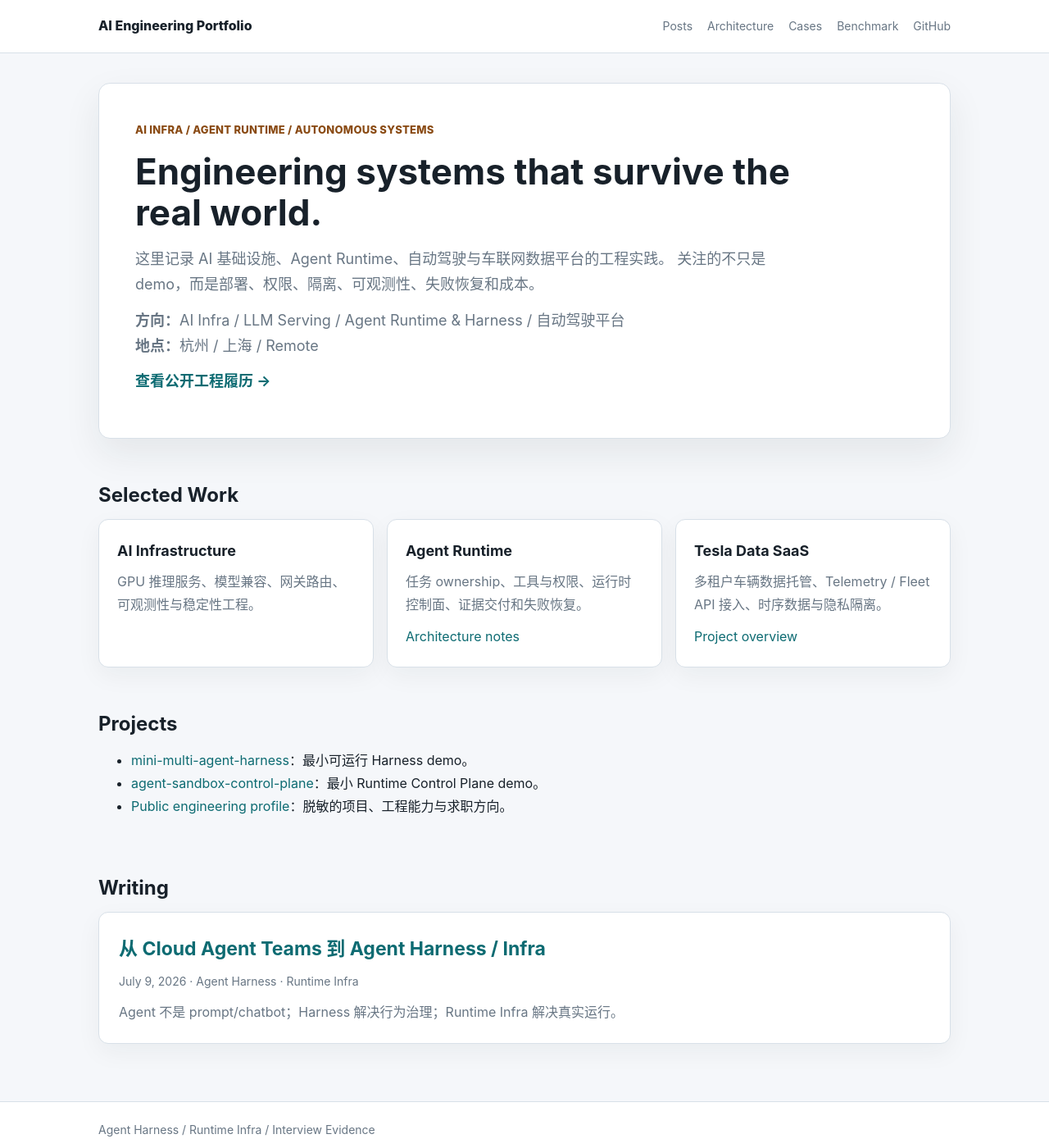
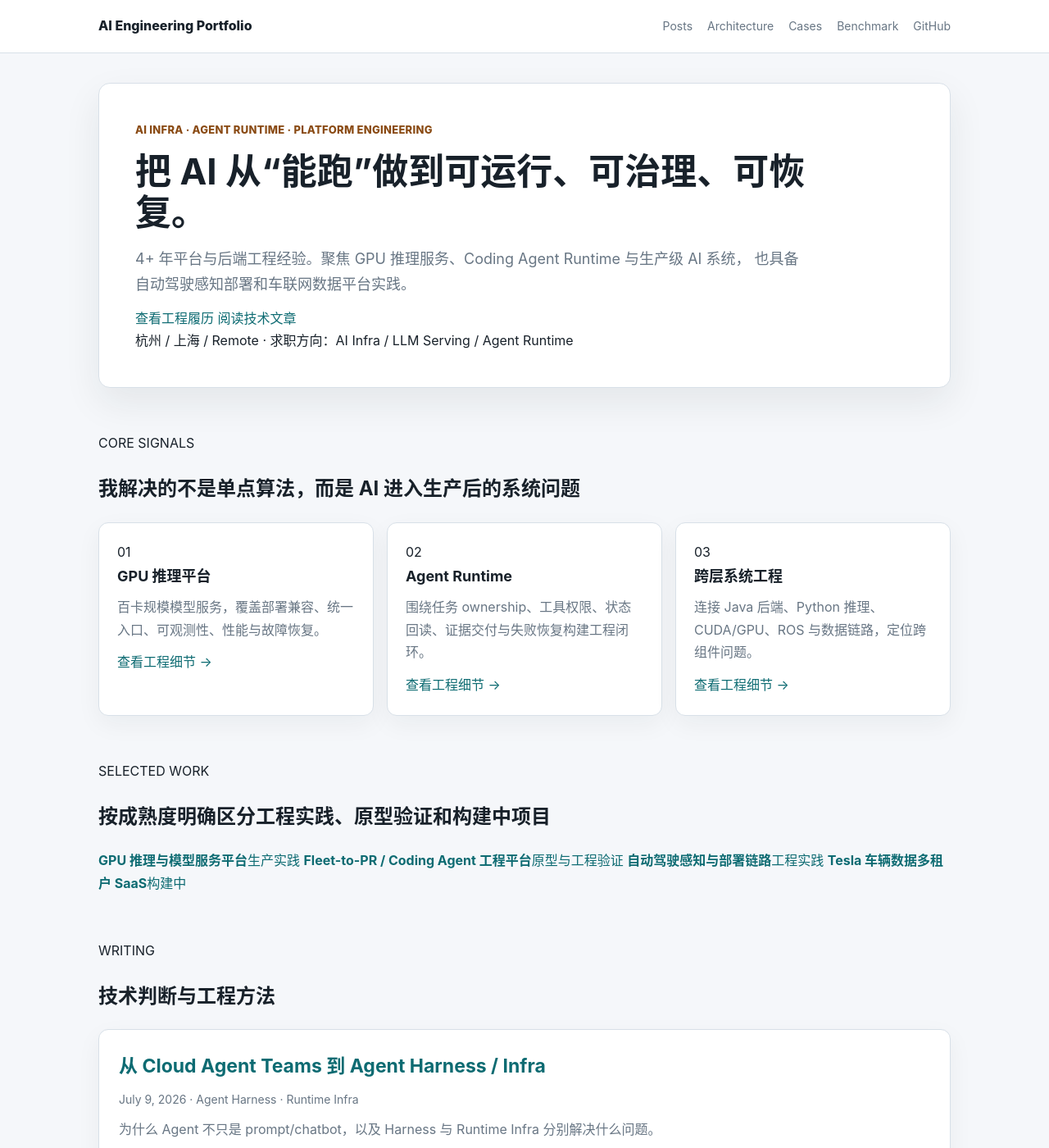
Before and after one commit to jakezai250808-sudo/agent-harness-portfolio, a Jekyll site: the page built from index.md, in a window 1280 px wide and 1400 px high. Shown: the whole window at 82% size. Built offline with Jekyll 4.4.1, drawn with Linux system fonts in a browser that asks for light colours.

Commit message:
focus portfolio homepage on target roles and evidence

```diff
--- a/index.md
+++ b/index.md
@@ -4,55 +4,69 @@ title: AI Engineering Portfolio
 ---
 
 <section class="home-intro">
-  <span class="tagline">AI Infra / Agent Runtime / Autonomous Systems</span>
-  <h1>Engineering systems that survive the real world.</h1>
+  <span class="tagline">AI INFRA · AGENT RUNTIME · PLATFORM ENGINEERING</span>
+  <h1>把 AI 从“能跑”做到可运行、可治理、可恢复。</h1>
   <p>
-    这里记录 AI 基础设施、Agent Runtime、自动驾驶与车联网数据平台的工程实践。
-    关注的不只是 demo，而是部署、权限、隔离、可观测性、失败恢复和成本。
+    4+ 年平台与后端工程经验。聚焦 GPU 推理服务、Coding Agent Runtime 与生产级 AI 系统，
+    也具备自动驾驶感知部署和车联网数据平台实践。
   </p>
-  <p>
-    <strong>方向：</strong>AI Infra / LLM Serving / Agent Runtime & Harness / 自动驾驶平台<br>
-    <strong>地点：</strong>杭州 / 上海 / Remote
-  </p>
-  <p><a href="{{ site.baseurl }}/resume/"><strong>查看公开工程履历 →</strong></a></p>
+  <div class="hero-actions">
+    <a class="primary-action" href="{{ site.baseurl }}/resume/">查看工程履历</a>
+    <a class="secondary-action" href="{{ site.baseurl }}{% post_url 2026-07-09-cloud-agent-teams-to-agent-harness-infra %}">阅读技术文章</a>
+  </div>
+  <div class="location-line">杭州 / 上海 / Remote · 求职方向：AI Infra / LLM Serving / Agent Runtime</div>
 </section>
 
 <section class="section">
-  <h2>Selected Work</h2>
+  <div class="section-heading">
+    <span>CORE SIGNALS</span>
+    <h2>我解决的不是单点算法，而是 AI 进入生产后的系统问题</h2>
+  </div>
   <div class="grid">
     <article class="card">
-      <h3>AI Infrastructure</h3>
-      <p>GPU 推理服务、模型兼容、网关路由、可观测性与稳定性工程。</p>
+      <span class="card-index">01</span>
+      <h3>GPU 推理平台</h3>
+      <p>百卡规模模型服务，覆盖部署兼容、统一入口、可观测性、性能与故障恢复。</p>
+      <a href="{{ site.baseurl }}/resume/#llm-serving">查看工程细节 →</a>
     </article>
     <article class="card">
+      <span class="card-index">02</span>
       <h3>Agent Runtime</h3>
-      <p>任务 ownership、工具与权限、运行时控制面、证据交付和失败恢复。</p>
-      <a href="{{ site.baseurl }}/docs/architecture.html">Architecture notes</a>
+      <p>围绕任务 ownership、工具权限、状态回读、证据交付与失败恢复构建工程闭环。</p>
+      <a href="{{ site.baseurl }}/resume/#agent-runtime">查看工程细节 →</a>
     </article>
     <article class="card">
-      <h3>Tesla Data SaaS</h3>
-      <p>多租户车辆数据托管、Telemetry / Fleet API 接入、时序数据与隐私隔离。</p>
-      <a href="{{ site.baseurl }}/resume/#tesla-车辆数据多租户-saas构建中">Project overview</a>
+      <span class="card-index">03</span>
+      <h3>跨层系统工程</h3>
+      <p>连接 Java 后端、Python 推理、CUDA/GPU、ROS 与数据链路，定位跨组件问题。</p>
+      <a href="{{ site.baseurl }}/resume/#autonomous-driving">查看工程细节 →</a>
     </article>
   </div>
 </section>
 
 <section class="section">
-  <h2>Projects</h2>
-  <ul>
-    <li><a href="{{ site.baseurl }}/projects/mini-multi-agent-harness/">mini-multi-agent-harness</a>：最小可运行 Harness demo。</li>
-    <li><a href="{{ site.baseurl }}/projects/agent-sandbox-control-plane/">agent-sandbox-control-plane</a>：最小 Runtime Control Plane demo。</li>
-    <li><a href="{{ site.baseurl }}/resume/">Public engineering profile</a>：脱敏的项目、工程能力与求职方向。</li>
-  </ul>
+  <div class="section-heading">
+    <span>SELECTED WORK</span>
+    <h2>按成熟度明确区分工程实践、原型验证和构建中项目</h2>
+  </div>
+  <div class="work-list">
+    <a href="{{ site.baseurl }}/resume/#llm-serving"><strong>GPU 推理与模型服务平台</strong><span>生产实践</span></a>
+    <a href="{{ site.baseurl }}/resume/#agent-runtime"><strong>Fleet-to-PR / Coding Agent 工程平台</strong><span>原型与工程验证</span></a>
+    <a href="{{ site.baseurl }}/resume/#autonomous-driving"><strong>自动驾驶感知与部署链路</strong><span>工程实践</span></a>
+    <a href="{{ site.baseurl }}/resume/#tesla-saas"><strong>Tesla 车辆数据多租户 SaaS</strong><span>构建中</span></a>
+  </div>
 </section>
 
 <section class="section">
-  <h2>Writing</h2>
+  <div class="section-heading">
+    <span>WRITING</span>
+    <h2>技术判断与工程方法</h2>
+  </div>
   <ul class="post-list-clean">
     <li>
       <h3><a href="{{ site.baseurl }}{% post_url 2026-07-09-cloud-agent-teams-to-agent-harness-infra %}">从 Cloud Agent Teams 到 Agent Harness / Infra</a></h3>
       <span class="post-meta">July 9, 2026 · Agent Harness · Runtime Infra</span>
-      <p>Agent 不是 prompt/chatbot；Harness 解决行为治理；Runtime Infra 解决真实运行。</p>
+      <p>为什么 Agent 不只是 prompt/chatbot，以及 Harness 与 Runtime Infra 分别解决什么问题。</p>
     </li>
   </ul>
 </section>
```
